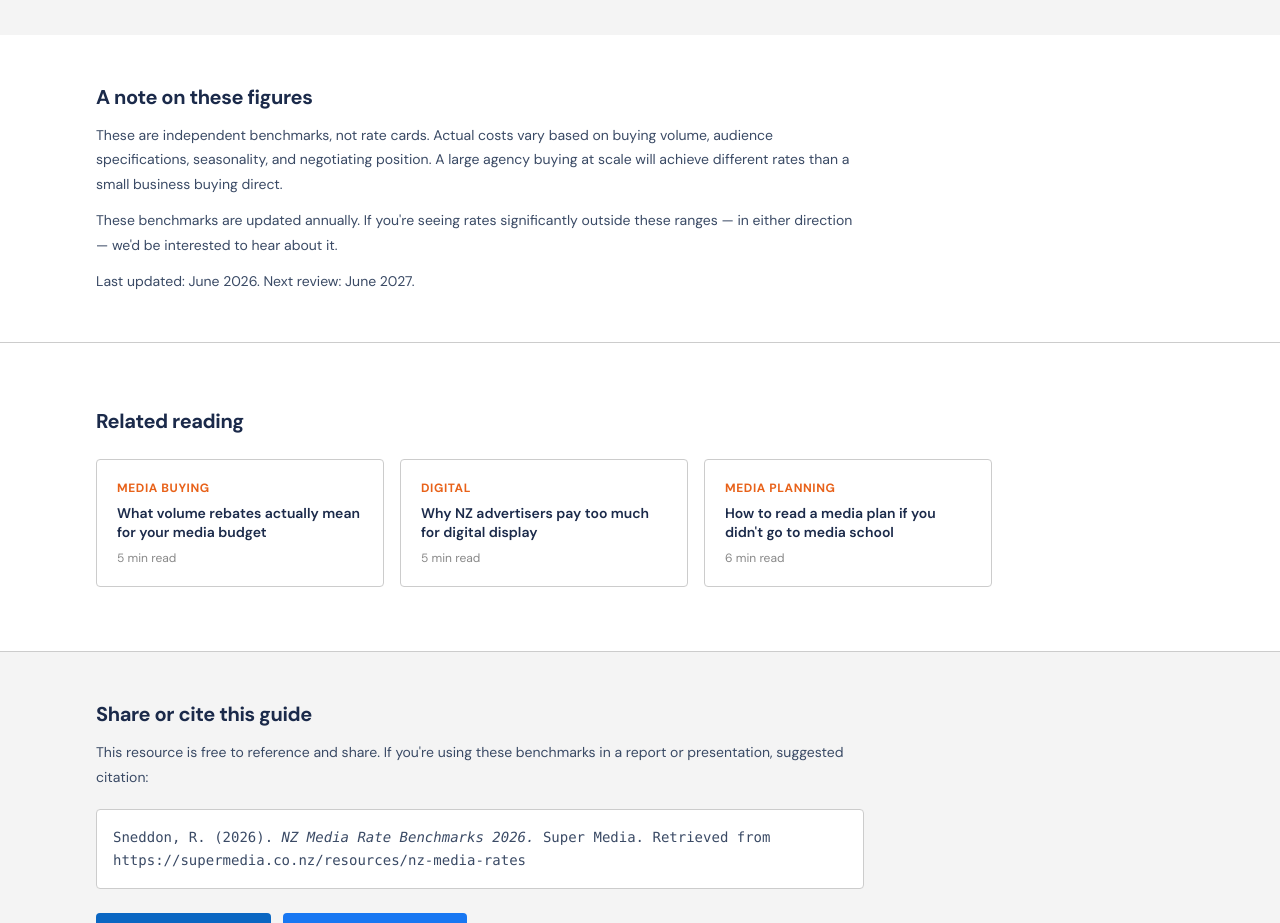
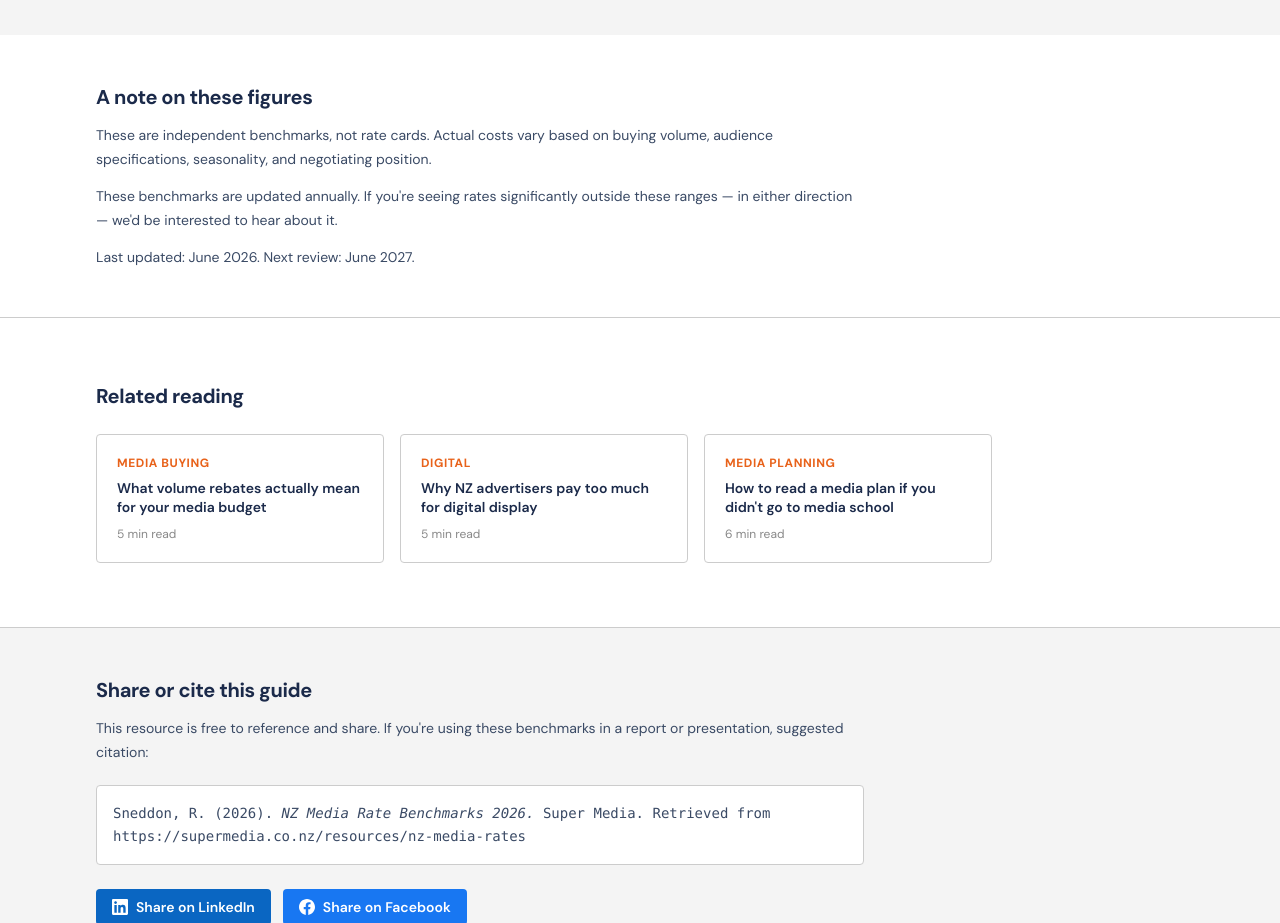
Before and after one commit to ron571/supermedia-website, a Next.js app: page /resources/nz-media-rates in a window 1280 px wide. Shown: the part 5780-6703 px from the top of the page. Built offline with nearby package versions, Linux system fonts and the light colour scheme.

Commit message:
remove large agency sentence from media rates note

```diff
--- a/src/app/(main)/resources/nz-media-rates/page.tsx
+++ b/src/app/(main)/resources/nz-media-rates/page.tsx
@@ -117,8 +117,7 @@ export default function NZMediaRatesPage() {
             <p className="text-body text-sm mb-3" style={{ lineHeight: 1.75 }}>
               These are independent benchmarks, not rate cards. Actual costs vary based
               on buying volume, audience specifications, seasonality, and negotiating
-              position. A large agency buying at scale will achieve different rates than
-              a small business buying direct.
+              position.
             </p>
             <p className="text-body text-sm mb-3" style={{ lineHeight: 1.75 }}>
               These benchmarks are updated annually. If you&apos;re seeing rates
```
Also changed, not shown: src/data/nz-digital-audiences.ts (+4 -4 lines).
